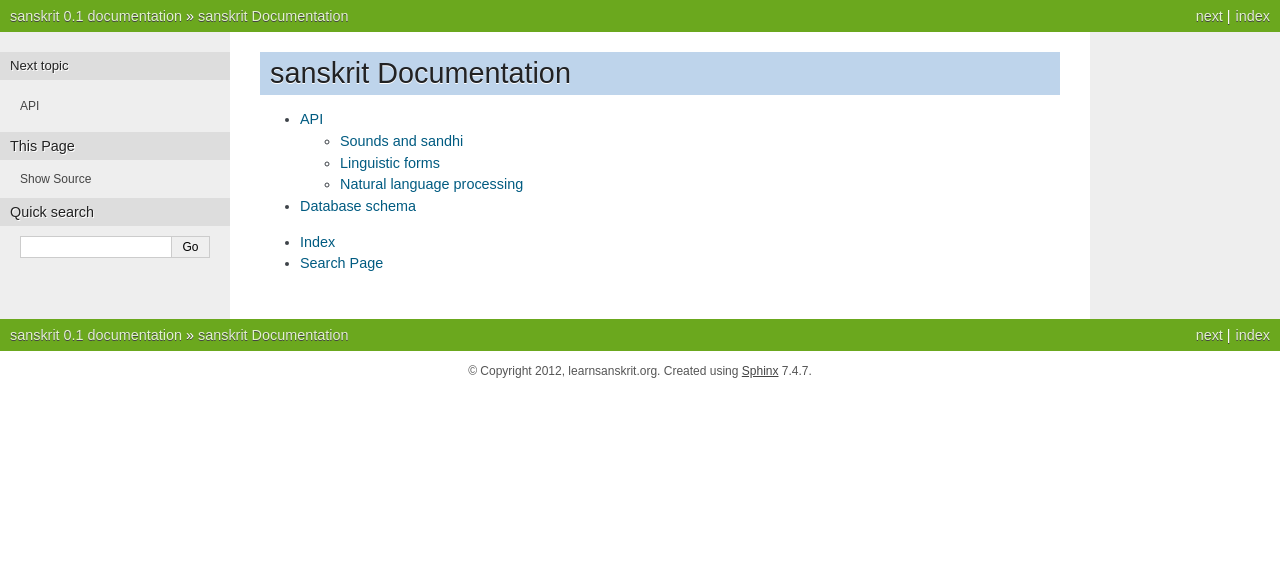
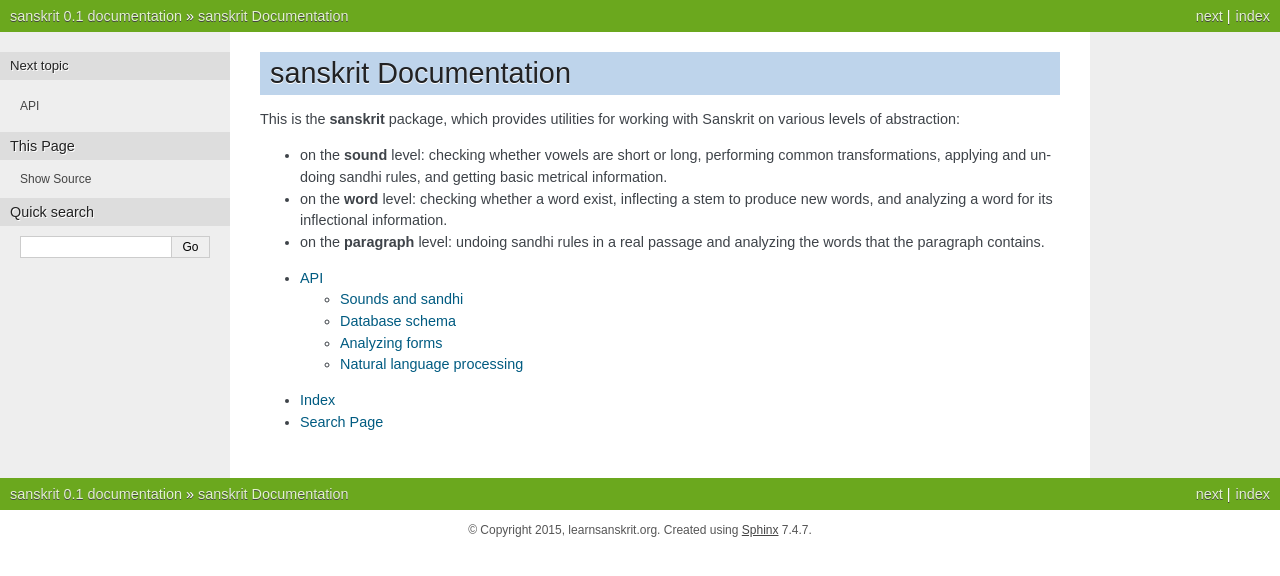
Before and after one commit to sanskrit/sanskrit, a Sphinx documentation site: the page built from docs/index.rst, in a window 1280 px wide. Shown: the top 576 px of the page. Built offline with Sphinx 7.4.7, drawn with Linux system fonts in a browser that asks for light colours; formulas are drawn with MathJax 3.

Commit message:
Add introduction to docs

```diff
--- a/docs/api.rst
+++ b/docs/api.rst
@@ -14,8 +14,14 @@ Sounds and sandhi
    :members:
 
 
-Linguistic forms
-----------------
+Database schema
+---------------
+.. automodule:: sanskrit.schema
+   :members:
+
+
+Analyzing forms
+---------------
 .. automodule:: sanskrit.analyze
 .. autoclass:: sanskrit.analyze.SimpleAnalyzer
    :members:
--- a/docs/conf.py
+++ b/docs/conf.py
@@ -42,7 +42,7 @@ master_doc = 'index'
 
 # General information about the project.
 project = u'sanskrit'
-copyright = u'2012, learnsanskrit.org'
+copyright = u'2015, learnsanskrit.org'
 
 # The version info for the project you're documenting, acts as replacement for
 # |version| and |release|, also used in various other places throughout the
--- a/docs/index.rst
+++ b/docs/index.rst
@@ -1,11 +1,25 @@
 sanskrit Documentation
 ======================
+
+This is the **sanskrit** package, which provides utilities for working with
+Sanskrit on various levels of abstraction:
+
+- on the **sound** level: checking whether vowels are short or long, performing
+  common transformations, applying and undoing sandhi rules, and getting basic
+  metrical information.
+
+- on the **word** level: checking whether a word exist, inflecting a stem to
+  produce new words, and analyzing a word for its inflectional information.
+
+- on the **paragraph** level: undoing sandhi rules in a real passage and
+  analyzing the words that the paragraph contains.
+
+
 
 .. toctree::
    :maxdepth: 2
 
    api
-   schema
 
 * :ref:`genindex`
 * :ref:`search`
--- a/docs/schema.rst
+++ /dev/null
@@ -1,5 +0,0 @@
-Database schema
-===============
-
-.. automodule:: sanskrit.schema
-   :members:
```
